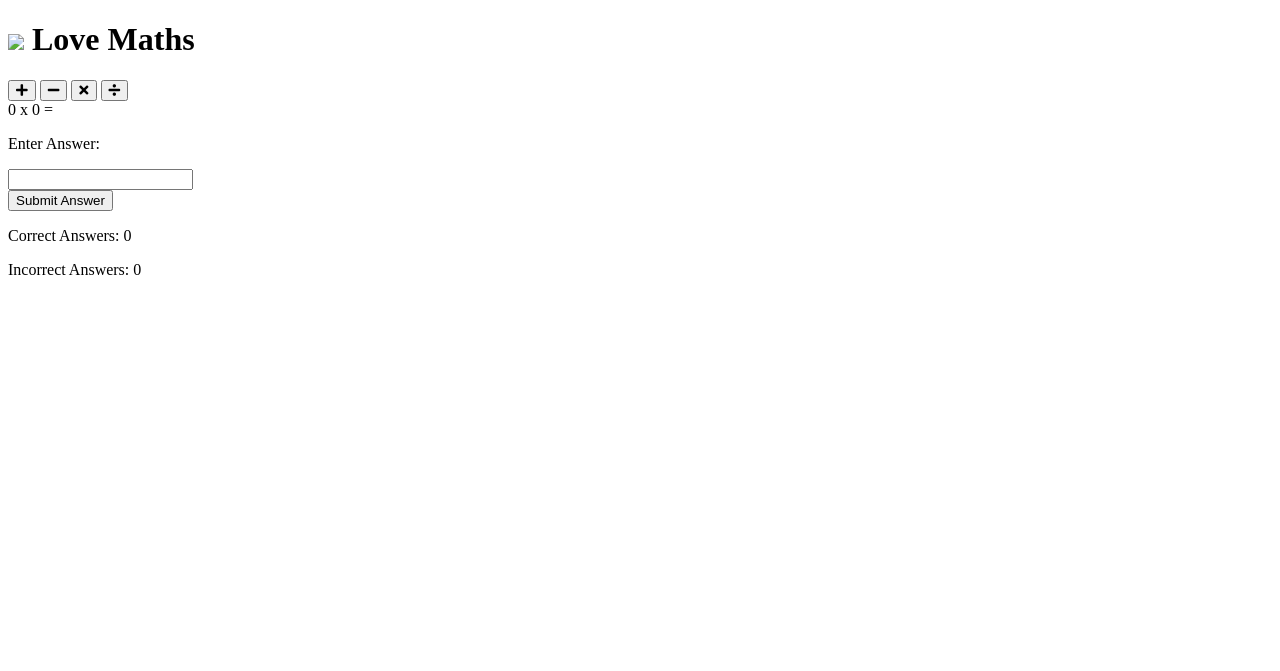
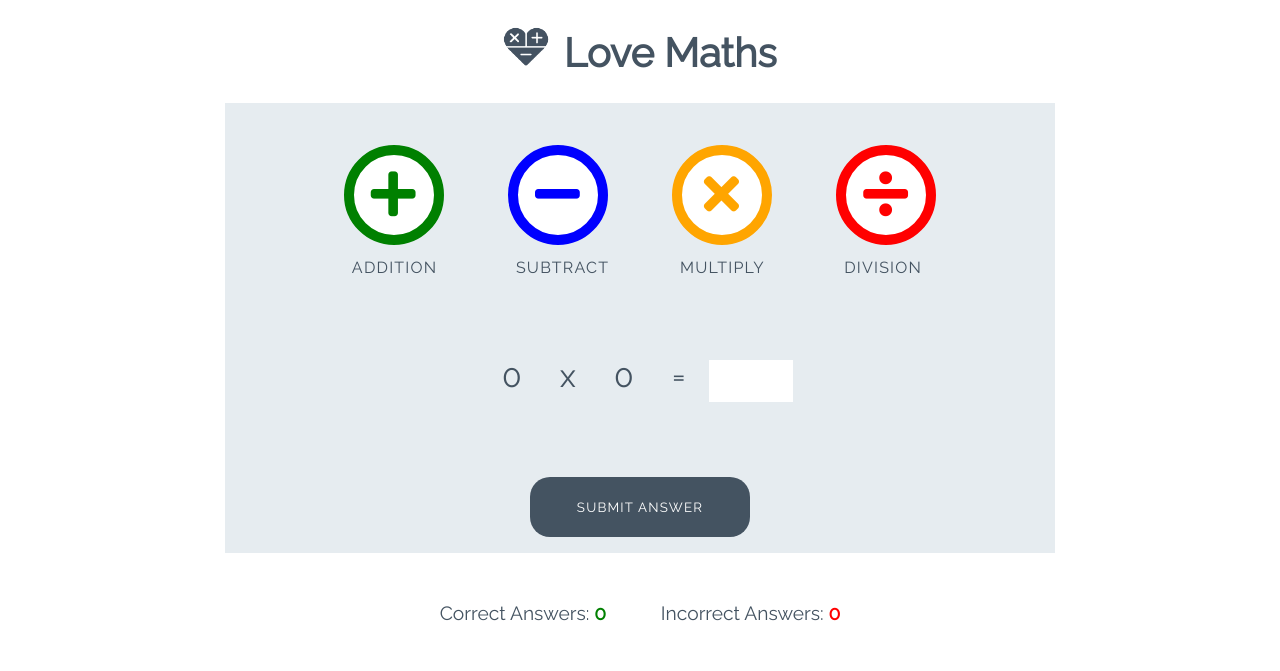
Before and after one commit to MichaelNewham/LoveMathsGame_JSWalkThroughProject, a plain HTML site: page index.html in a window 1280 px wide. Drawn offline with Linux system fonts and the light colour scheme; the site is published under a folder, as on GitHub Pages, so addresses that start at the root find nothing.

Commit message:
Not working on GitHub pages so put css, js and images folders into assets folder and removed / from html paths

```diff
--- a/index.html
+++ b/index.html
@@ -8,12 +8,12 @@
     <link href="https://fonts.googleapis.com/css?family=Raleway%7CRighteous" rel="stylesheet">
     <link rel="stylesheet" href="https://use.fontawesome.com/releases/v5.7.2/css/all.css"
         integrity="sha384-fnmOCqbTlWIlj8LyTjo7mOUStjsKC4pOpQbqyi7RrhN7udi9RwhKkMHpvLbHG9Sr" crossorigin="anonymous">
-    <link href="/cssfiles/style.css" rel="stylesheet" type="text/css" />
+    <link href="assets/cssfiles/style.css" rel="stylesheet" type="text/css" />
 </head>
 
 <body>
     <h1 class="heading">
-        <img src="/images/logo.png" class="logo"> Love Maths
+        <img src="assets/images/logo.png" class="logo"> Love Maths
     </h1>
 
     <div class="game-area">
@@ -51,7 +51,7 @@
         <p class="scores">Incorrect Answers: <span id="incorrect">0</span></p>
     </div>
 
-    <script src="/jsfiles/script.js"></script>
+    <script src="assets/jsfiles/script.js"></script>
 </body>
 
 </html>
```
Also changed, not shown: assets/cssfiles/style.css (renamed from cssfiles/style.css), assets/images/logo.png (renamed from images/logo.png), assets/jsfiles/script.js (added).
